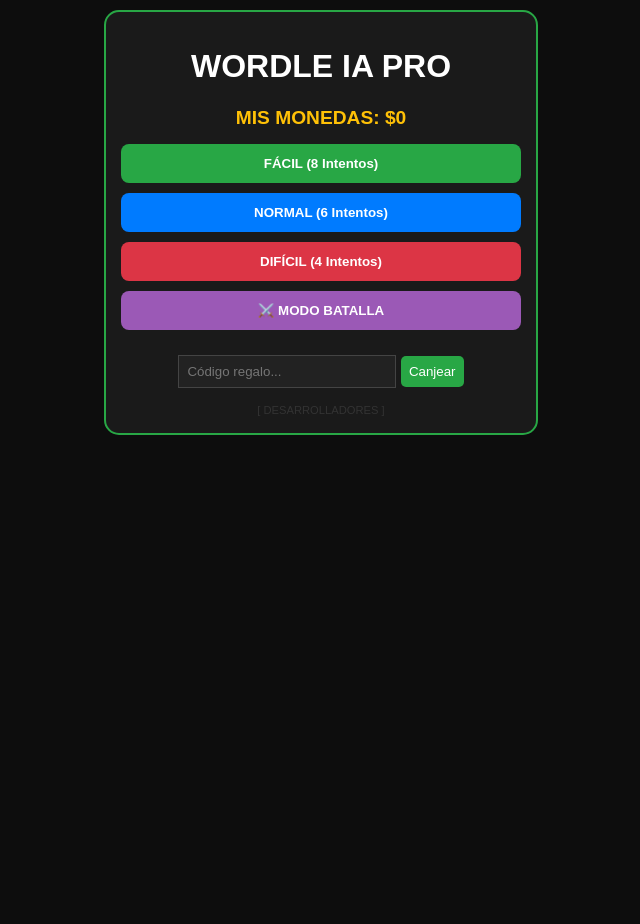
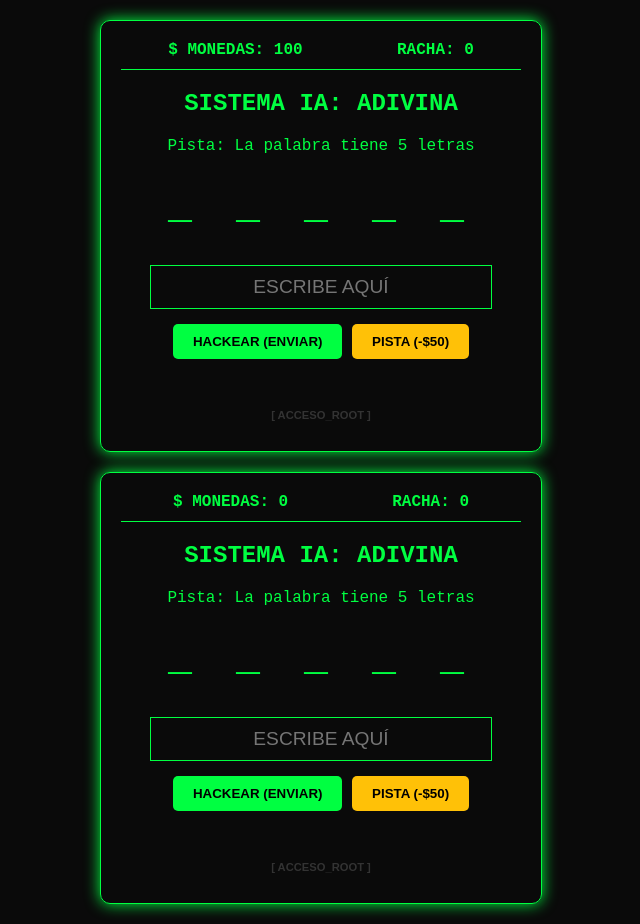
Before and after one commit to conchaneftali330-glitch/Wordle-battle-ia, a plain HTML site: page index.html in a window 1280 px wide. Shown: the whole page, without its empty margins (319-959 px from the left). Before the commit the page ends 800 px from the top, so only its background shows below. Drawn offline with Linux system fonts and the light colour scheme.

Commit message:
New game

```diff
--- a/index.html
+++ b/index.html
@@ -3,167 +3,222 @@
 <head>
     <meta charset="UTF-8">
     <meta name="viewport" content="width=device-width, initial-scale=1.0">
-    <title>Wordle Battle IA PRO - V1.7</title>
+    <title>IA BATTLE: EL CÓDIGO</title>
     <style>
-        body { background-color: #0d0d0d; color: white; font-family: sans-serif; text-align: center; margin: 0; padding: 10px; }
-        .menu-container { max-width: 400px; margin: auto; border: 2px solid #28a745; padding: 15px; border-radius: 15px; background: #1a1a1a; }
-        #monedas-display { color: #ffc107; font-weight: bold; margin: 10px 0; font-size: 1.2em; }
-
-        /* COLORES WORDLE */
-        .tile { width: 100%; height: 50px; border: 2px solid #333; display: flex; align-items: center; justify-content: center; font-size: 1.5em; font-weight: bold; background: #111; border-radius: 5px; transition: 0.5s; }
-        .correct { background-color: #538d4e !important; border-color: #538d4e !important; } /* Verde */
-        .present { background-color: #b59f3b !important; border-color: #b59f3b !important; } /* Amarillo */
-        .absent { background-color: #3a3a3c !important; border-color: #3a3a3c !important; }  /* Gris */
-
-        .grid { display: grid; grid-template-rows: repeat(8, 1fr); gap: 5px; max-width: 300px; margin: 20px auto; }
-        .row { display: grid; grid-template-columns: repeat(5, 1fr); gap: 5px; }
-        .teclado { display: grid; grid-template-columns: repeat(10, 1fr); gap: 5px; max-width: 500px; margin: 20px auto; }
-        .tecla { background: #818384; padding: 12px 0; border-radius: 5px; cursor: pointer; font-weight: bold; color: white; border: none; }
-        .btn-esp { grid-column: span 2; }
-        .btn-dificultad { width: 100%; padding: 12px; margin: 5px 0; border-radius: 8px; border: none; font-weight: bold; color: white; cursor: pointer; }
-        .facil { background: #28a745; } .normal { background: #007bff; } .dificil { background: #dc3545; } .batalla { background: #9b59b6; }
-        #panel-admin { display: none; color: #ffc107; border: 1px solid #ffc107; padding: 10px; margin-top: 15px; }
+        :root { --neon: #00ff41; --dark: #0a0a0a; }
+        body { background: var(--dark); color: var(--neon); font-family: 'Courier New', monospace; text-align: center; margin: 0; }
+        .container { max-width: 400px; margin: 20px auto; border: 1px solid var(--neon); padding: 20px; border-radius: 10px; box-shadow: 0 0 15px var(--neon); }
+        .stats { display: flex; justify-content: space-around; font-weight: bold; margin-bottom: 20px; border-bottom: 1px solid var(--neon); padding-bottom: 10px; }
+        .word-box { font-size: 2.5em; letter-spacing: 10px; margin: 30px 0; min-height: 50px; }
+        input { background: transparent; border: 1px solid var(--neon); color: var(--neon); padding: 10px; width: 80%; text-align: center; font-size: 1.2em; text-transform: uppercase; outline: none; }
+        button { background: var(--neon); color: black; border: none; padding: 10px 20px; margin-top: 15px; cursor: pointer; font-weight: bold; border-radius: 5px; }
+        button:active { transform: scale(0.95); }
+        .btn-admin { background: transparent; color: #333; font-size: 0.7em; margin-top: 40px; display: block; width: 100%; border: none; }
     </style>
 </head>
 <body>
 
-<div id="menu-principal" class="menu-container">
-    <h1>WORDLE IA PRO</h1>
-    <div id="monedas-display">MIS MONEDAS: $0</div>
-    <button class="btn-dificultad facil" onclick="iniciarJuego(8, 'SOLO')">FÁCIL (8 Intentos)</button>
-    <button class="btn-dificultad normal" onclick="iniciarJuego(6, 'SOLO')">NORMAL (6 Intentos)</button>
-    <button class="btn-dificultad dificil" onclick="iniciarJuego(4, 'SOLO')">DIFÍCIL (4 Intentos)</button>
-    <button class="btn-dificultad batalla" onclick="iniciarJuego(6, 'BATTLE')">⚔️ MODO BATALLA</button>
+<div class="container">
+    <div class="stats">
+        <span>$ MONEDAS: <span id="monedas">0</span></span>
+        <span>RACHA: <span id="racha">0</span></span>
+    </div>
 
-    <div style="margin-top:20px;">
-        <input type="text" id="input-codigo" placeholder="Código regalo..." style="padding:8px; width:50%; background:#222; color:white; border:1px solid #444;">
-        <button onclick="canjearCodigo()" style="padding:8px; background:#28a745; color:white; border:none; border-radius:5px;">Canjear</button>
+    <h2>SISTEMA IA: ADIVINA</h2>
+    <p id="pista">Pista: La palabra tiene 5 letras</p>
+
+    <div class="word-box" id="tablero">_ _ _ _ _</div>
+
+    <input type="text" id="input-palabra" maxlength="5" placeholder="ESCRIBE AQUÍ">
+    <br>
+    <button onclick="verificarPalabra()">HACKEAR (ENVIAR)</button>
+    <button onclick="comprarPista()" style="background: #ffc107;">PISTA (-$50)</button>
+
+    <div id="msg" style="margin-top: 20px;"></div>
+
+    <button class="btn-admin" onclick="accesoMaster()">[ ACCESO_ROOT ]</button>
+    <div id="panel-admin" style="display:none; margin-top:10px; border: 1px dashed var(--neon); padding: 10px;">
+        <p>CÓDIGO GIFT: <span id="gift-code"></span></p>
+        <button onclick="addMonedas()" style="font-size: 0.8em;">+1000 MONEDAS (ADMIN)</button>
     </div>
-    <button onclick="accesoDesarrollador()" style="background:none; border:none; color:#333; font-size:0.7em; margin-top:15px; cursor:pointer;">[ DESARROLLADORES ]</button>
-    <div id="panel-admin">CÓDIGO DE HOY: <span id="codigo-revelado"></span></div>
-</div>
-
-<div id="juego" style="display:none;">
-    <div id="turno-display" style="background:#ffc107; color:black; font-weight:bold; padding:10px; border-radius:5px; margin-bottom:10px; display:none;"></div>
-    <div class="grid" id="tablero"></div>
-    <div class="teclado" id="teclado-virtual"></div>
-    <button onclick="location.reload()" style="margin-top:20px; background:#444; color:white; border:none; padding:10px; border-radius:5px;">Abandonar</button>
 </div>
 
 <script>
-    let monedas = parseInt(localStorage.getItem('monedas')) || 0;
-    const claveAdmin = "poweradmin5678";
-    let modoJuego = 'SOLO';
-    let intentosMax = 6;
-    let intentoActual = 0;
-    let letraActual = 0;
-    let turnoJugador = 1;
-    let palabraSecreta = "LUCES"; // Puedes cambiarla o hacerla aleatoria
-    let juegoTerminado = false;
+    // Configuración Inicial
+    let monedas = parseInt(localStorage.getItem('monedas_ia')) || 100;
+    let racha = parseInt(localStorage.getItem('racha_ia')) || 0;
+    const claveAdmin = "poweradmin5678"; // Tu clave maestra
+    const palabras = ["FUEGO", "PODER", "RADIO", "CIELO", "REYES", "HACKER"];
+    let palabraSecreta = palabras[Math.floor(Math.random() * palabras.length)];
 
-    function iniciarJuego(intentos, modo) {
-        modoJuego = modo; intentosMax = intentos;
-        document.getElementById('menu-principal').style.display = 'none';
-        document.getElementById('juego').style.display = 'block';
-        if(modo === 'BATTLE') {
-            const td = document.getElementById('turno-display');
-            td.style.display = 'block'; td.innerText = "TURNO: JUGADOR 1";
-        }
-        generarTablero(); generarTeclado(); actualizarMarcador();
+    function actualizarUI() {
+        document.getElementById('monedas').innerText = monedas;
+        document.getElementById('racha').innerText = racha;
+        localStorage.setItem('monedas_ia', monedas);
+        localStorage.setItem('racha_ia', racha);
     }
 
-    function generarTablero() {
-        const tablero = document.getElementById('tablero');
-        tablero.innerHTML = "";
-        for (let i = 0; i < intentosMax; i++) {
-            let row = document.createElement("div"); row.className = "row";
-            for (let j = 0; j < 5; j++) {
-                let tile = document.createElement("div"); tile.className = "tile"; tile.id = `t-${i}-${j}`;
-                row.appendChild(tile);
-            }
-            tablero.appendChild(row);
+    function verificarPalabra() {
+        const input = document.getElementById('input-palabra');
+        const intento = input.value.toUpperCase();
+        const msg = document.getElementById('msg');
+
+        if (intento.length < 5) {
+            msg.innerText = "SISTEMA: ERROR_FALTAN_CARACTERES";
+            return;
+        }
+
+        if (intento === palabraSecreta) {
+            msg.innerText = "SISTEMA: ACCESO_CONCEDIDO (+$100)";
+            msg.style.color = "#00ff41";
+            monedas += 100;
+            racha += 1;
+            setTimeout(() => location.reload(), 2000);
+        } else {
+            msg.innerText = "SISTEMA: ACCESO_DENEGADO";
+            msg.style.color = "#ff4141";
+            input.value = "";
+        }
+        actualizarUI();
+    }
+
+    function comprarPista() {
+        if (monedas >= 50) {
+            monedas -= 50;
+            document.getElementById('pista').innerText = "PISTA: La palabra empieza con " + palabraSecreta[0];
+            actualizarUI();
+        } else {
+            alert("SISTEMA: MONEDAS_INSUFICIENTES");
         }
     }
 
-    function generarTeclado() {
-        const letras = "QWERTYUIOPASDFGHJKLZXCVBNM".split("");
-        const tecladoDiv = document.getElementById('teclado-virtual');
-        tecladoDiv.innerHTML = "";
-        letras.forEach(l => {
-            const b = document.createElement('button'); b.innerText = l; b.className = "tecla"; b.id = "key-"+l;
-            b.onclick = () => { if(!juegoTerminado) escribirLetra(l); };
-            tecladoDiv.appendChild(b);
-        });
-        const btnB = document.createElement('button'); btnB.innerText = "DEL"; btnB.className = "tecla btn-esp"; b.style.background = "#dc3545";
-        btnB.onclick = borrarLetra; tecladoDiv.appendChild(btnB);
-        const btnE = document.createElement('button'); btnE.innerText = "ENTER"; btnE.className = "tecla btn-esp"; btnE.style.background = "#28a745";
-        btnE.onclick = enviarPalabra; tecladoDiv.appendChild(btnE);
-    }
-
-    function escribirLetra(l) {
-        if (letraActual < 5) {
-            document.getElementById(`t-${intentoActual}-${letraActual}`).innerText = l;
-            letraActual++;
+    function accesoMaster() {
+        const pass = prompt("INTRODUCE LLAVE MAESTRA:");
+        if (pass === claveAdmin) {
+            document.getElementById('panel-admin').style.display = "block";
+            document.getElementById('gift-code').innerText = "GIFT" + (new Date().getDate() * 5);
         }
     }
 
-    function borrarLetra() {
-        if (letraActual > 0) {
-            letraActual--;
-            document.getElementById(`t-${intentoActual}-${letraActual}`).innerText = "";
+    function addMonedas() {
+        monedas += 1000;
+        actualizarUI();
+        alert("MONEDAS AÑADIDAS");
+    }
+
+    window.onload = actualizarUI;
+</script>
+</body>
+</html>
+<!DOCTYPE html>
+<html lang="es">
+<head>
+    <meta charset="UTF-8">
+    <meta name="viewport" content="width=device-width, initial-scale=1.0">
+    <title>IA BATTLE: EL CÓDIGO</title>
+    <style>
+        :root { --neon: #00ff41; --dark: #0a0a0a; }
+        body { background: var(--dark); color: var(--neon); font-family: 'Courier New', monospace; text-align: center; margin: 0; }
+        .container { max-width: 400px; margin: 20px auto; border: 1px solid var(--neon); padding: 20px; border-radius: 10px; box-shadow: 0 0 15px var(--neon); }
+        .stats { display: flex; justify-content: space-around; font-weight: bold; margin-bottom: 20px; border-bottom: 1px solid var(--neon); padding-bottom: 10px; }
+        .word-box { font-size: 2.5em; letter-spacing: 10px; margin: 30px 0; min-height: 50px; }
+        input { background: transparent; border: 1px solid var(--neon); color: var(--neon); padding: 10px; width: 80%; text-align: center; font-size: 1.2em; text-transform: uppercase; outline: none; }
+        button { background: var(--neon); color: black; border: none; padding: 10px 20px; margin-top: 15px; cursor: pointer; font-weight: bold; border-radius: 5px; }
+        button:active { transform: scale(0.95); }
+        .btn-admin { background: transparent; color: #333; font-size: 0.7em; margin-top: 40px; display: block; width: 100%; border: none; }
+    </style>
+</head>
+<body>
+
+<div class="container">
+    <div class="stats">
+        <span>$ MONEDAS: <span id="monedas">0</span></span>
+        <span>RACHA: <span id="racha">0</span></span>
+    </div>
+
+    <h2>SISTEMA IA: ADIVINA</h2>
+    <p id="pista">Pista: La palabra tiene 5 letras</p>
+
+    <div class="word-box" id="tablero">_ _ _ _ _</div>
+
+    <input type="text" id="input-palabra" maxlength="5" placeholder="ESCRIBE AQUÍ">
+    <br>
+    <button onclick="verificarPalabra()">HACKEAR (ENVIAR)</button>
+    <button onclick="comprarPista()" style="background: #ffc107;">PISTA (-$50)</button>
+
+    <div id="msg" style="margin-top: 20px;"></div>
+
+    <button class="btn-admin" onclick="accesoMaster()">[ ACCESO_ROOT ]</button>
+    <div id="panel-admin" style="display:none; margin-top:10px; border: 1px dashed var(--neon); padding: 10px;">
+        <p>CÓDIGO GIFT: <span id="gift-code"></span></p>
+        <button onclick="addMonedas()" style="font-size: 0.8em;">+1000 MONEDAS (ADMIN)</button>
+    </div>
+</div>
+
+<script>
+    // Configuración Inicial
+    let monedas = parseInt(localStorage.getItem('monedas_ia')) || 100;
+    let racha = parseInt(localStorage.getItem('racha_ia')) || 0;
+    const claveAdmin = "poweradmin5678"; // Tu clave maestra
+    const palabras = ["FUEGO", "PODER", "RADIO", "CIELO", "REYES", "HACKER"];
+    let palabraSecreta = palabras[Math.floor(Math.random() * palabras.length)];
+
+    function actualizarUI() {
+        document.getElementById('monedas').innerText = monedas;
+        document.getElementById('racha').innerText = racha;
+        localStorage.setItem('monedas_ia', monedas);
+        localStorage.setItem('racha_ia', racha);
+    }
+
+    function verificarPalabra() {
+        const input = document.getElementById('input-palabra');
+        const intento = input.value.toUpperCase();
+        const msg = document.getElementById('msg');
+
+        if (intento.length < 5) {
+            msg.innerText = "SISTEMA: ERROR_FALTAN_CARACTERES";
+            return;
+        }
+
+        if (intento === palabraSecreta) {
+            msg.innerText = "SISTEMA: ACCESO_CONCEDIDO (+$100)";
+            msg.style.color = "#00ff41";
+            monedas += 100;
+            racha += 1;
+            setTimeout(() => location.reload(), 2000);
+        } else {
+            msg.innerText = "SISTEMA: ACCESO_DENEGADO";
+            msg.style.color = "#ff4141";
+            input.value = "";
+        }
+        actualizarUI();
+    }
+
+    function comprarPista() {
+        if (monedas >= 50) {
+            monedas -= 50;
+            document.getElementById('pista').innerText = "PISTA: La palabra empieza con " + palabraSecreta[0];
+            actualizarUI();
+        } else {
+            alert("SISTEMA: MONEDAS_INSUFICIENTES");
         }
     }
 
-    function enviarPalabra() {
-        if (letraActual !== 5) return alert("Faltan letras");
-
-        let intento = "";
-        for(let i=0; i<5; i++) { intento += document.getElementById(`t-${intentoActual}-${i}`).innerText; }
-
-        // LÓGICA DE COLORES WORDLE
-        for(let i=0; i<5; i++) {
-            let tile = document.getElementById(`t-${intentoActual}-${i}`);
-            let letra = intento[i];
-            if(letra === palabraSecreta[i]) { tile.classList.add("correct"); }
-            else if(palabraSecreta.includes(letra)) { tile.classList.add("present"); }
-            else { tile.classList.add("absent"); }
-        }
-
-        if(intento === palabraSecreta) {
-            alert("¡GANASTE! +$50 monedas");
-            monedas += 50; localStorage.setItem('monedas', monedas);
-            juegoTerminado = true;
-            setTimeout(() => location.reload(), 3000);
-        } else {
-            intentoActual++; letraActual = 0;
-            if(modoJuego === 'BATTLE') {
-                turnoJugador = (turnoJugador === 1) ? 2 : 1;
-                const td = document.getElementById('turno-display');
-                td.innerText = "TURNO: JUGADOR " + turnoJugador;
-                td.style.background = (turnoJugador === 1) ? "#ffc107" : "#007bff";
-            }
-            if(intentoActual >= intentosMax) { alert("Perdiste. La palabra era: " + palabraSecreta); location.reload(); }
+    function accesoMaster() {
+        const pass = prompt("INTRODUCE LLAVE MAESTRA:");
+        if (pass === claveAdmin) {
+            document.getElementById('panel-admin').style.display = "block";
+            document.getElementById('gift-code').innerText = "GIFT" + (new Date().getDate() * 5);
         }
     }
 
-    function canjearCodigo() {
-        const input = document.getElementById('input-codigo').value.toUpperCase();
-        const codigoCorrecto = "GIFT" + (new Date().getDate() * 12);
-        if (input === codigoCorrecto) {
-            monedas += 150; localStorage.setItem('monedas', monedas);
-            actualizarMarcador(); alert("¡Canjeado! +$150");
-        }
+    function addMonedas() {
+        monedas += 1000;
+        actualizarUI();
+        alert("MONEDAS AÑADIDAS");
     }
 
-    function accesoDesarrollador() {
-        if (prompt("Contraseña:") === claveAdmin) {
-            document.getElementById('panel-admin').style.display = "block";
-            document.getElementById('codigo-revelado').innerText = "GIFT" + (new Date().getDate() * 12);
-        }
-    }
-
-    function actualizarMarcador() { document.getElementById('monedas-display').innerText = "MIS MONEDAS: $" + monedas; }
-    window.onload = actualizarMarcador;
+    window.onload = actualizarUI;
 </script>
 </body>
 </html>
```
